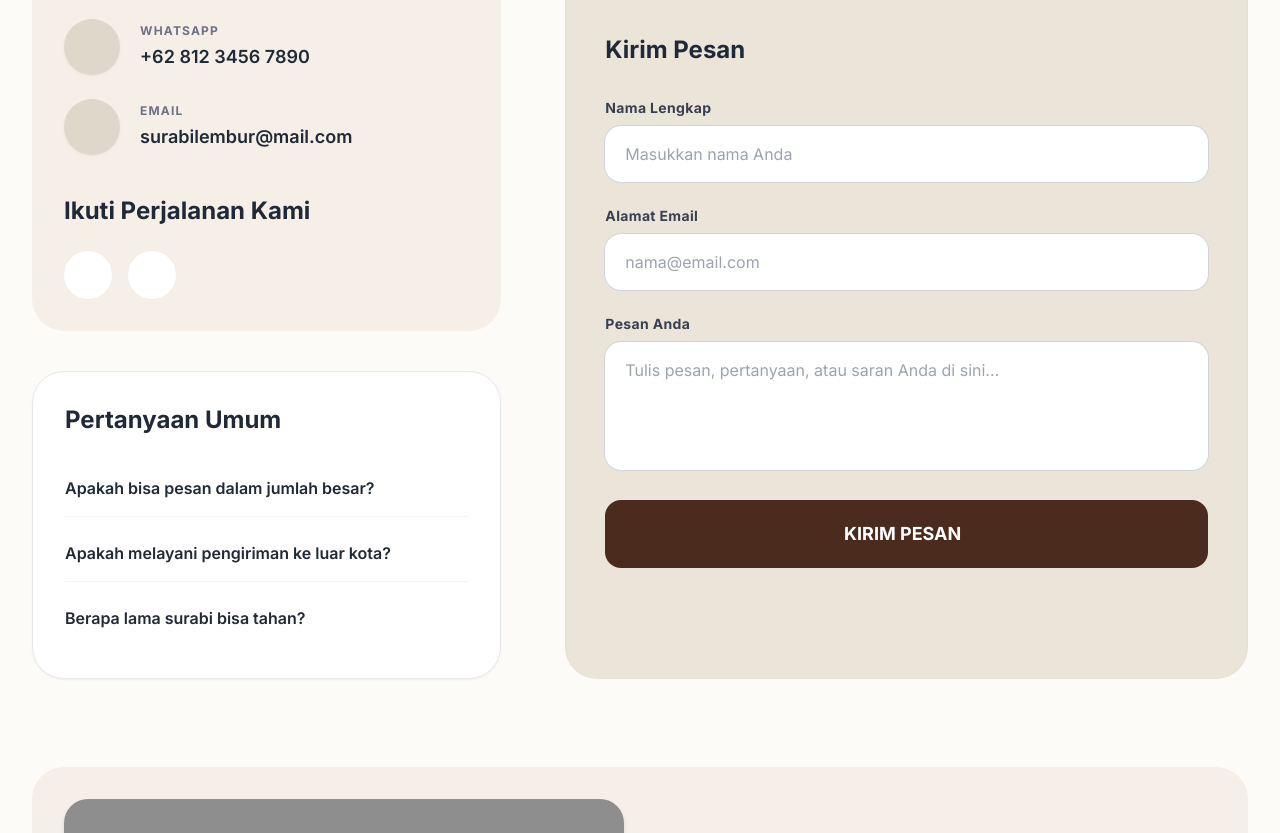
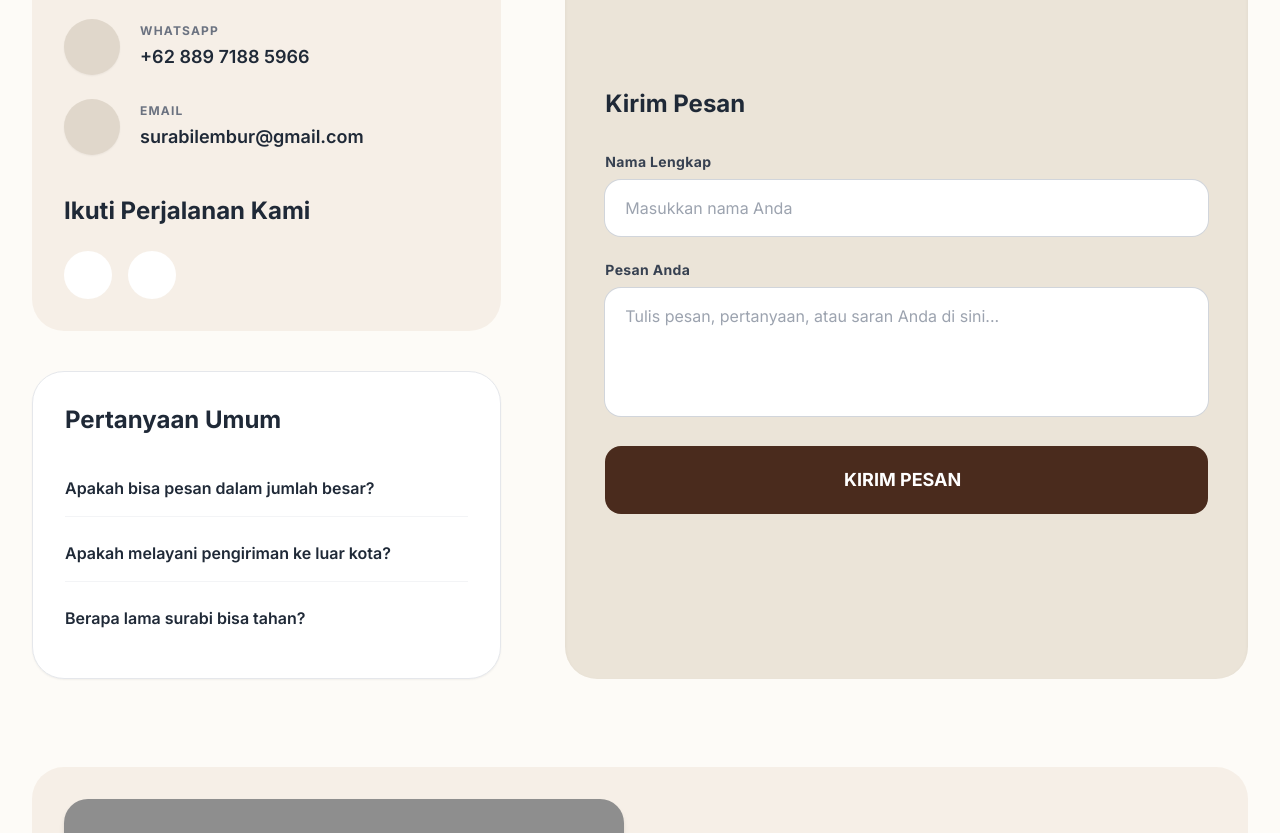
Before and after one commit to radityawiryateja/surabi, a Vue app: page / in a window 1280 px wide. Shown: the part 4200-5033 px from the top of the page. Built offline with nearby package versions, Linux system fonts and the light colour scheme; no server answers; the database is empty; grey boxes are pictures that could not be loaded; some icons are missing.

Commit message:
Remove email input and update contact information
Removed email input field and updated contact channels.

```diff
--- a/src/components/sections/Contact.vue
+++ b/src/components/sections/Contact.vue
@@ -109,18 +109,6 @@
               </div>
               <div>
                 <label class="block text-xs md:text-sm font-bold text-gray-700 dark:text-gray-300 mb-1.5 md:mb-2 tracking-wide">
-                  Alamat Email
-                </label>
-                <input
-                  v-model="form.email"
-                  type="email"
-                  required
-                  placeholder="nama@email.com"
-                  class="w-full px-4 py-3 md:px-5 md:py-4 text-sm md:text-base rounded-xl md:rounded-2xl border-0 ring-1 ring-gray-300 dark:ring-gray-700 bg-white dark:bg-[#1A1614] dark:text-white focus:outline-none focus:ring-2 focus:ring-brand-primary transition-shadow"
-                />
-              </div>
-              <div>
-                <label class="block text-xs md:text-sm font-bold text-gray-700 dark:text-gray-300 mb-1.5 md:mb-2 tracking-wide">
                   Pesan Anda
                 </label>
                 <textarea
@@ -219,8 +207,8 @@ function toggleFaq(index) {
 }
 
 const contactChannels = [
-  { label: 'WhatsApp', value: '+62 812 3456 7890',    icon: 'ph-fill ph-whatsapp-logo' },
-  { label: 'Email',    value: 'surabilembur@mail.com', icon: 'ph-fill ph-envelope-simple' },
+  { label: 'WhatsApp', value: '+62 889 7188 5966',    icon: 'ph-fill ph-whatsapp-logo' },
+  { label: 'Email',    value: 'surabilembur@gmail.com', icon: 'ph-fill ph-envelope-simple' },
 ]
 
 const socials = [
```
